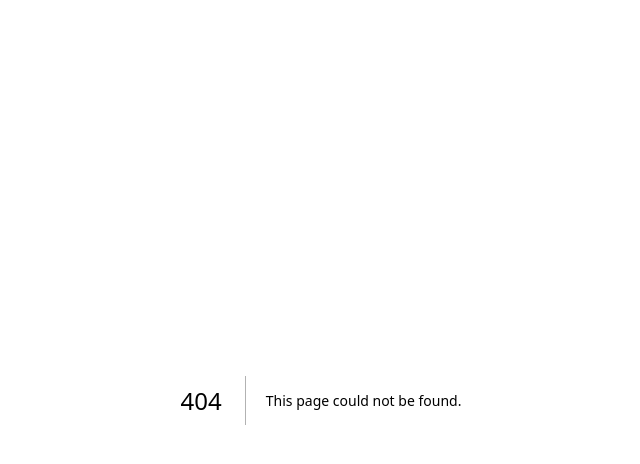
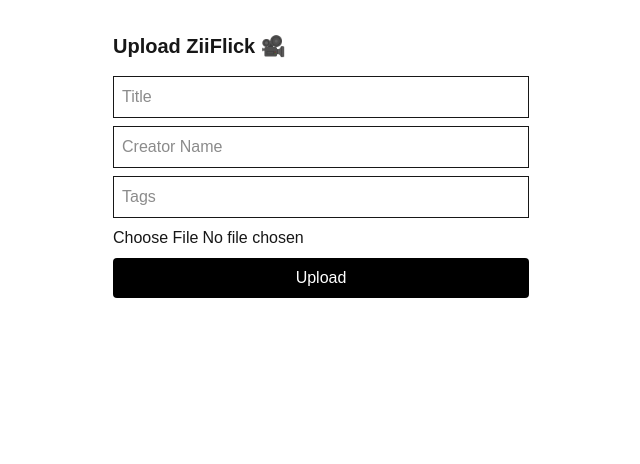
Before and after one commit to ZiiOZ/ziioz-platform, a Next.js app: page /ziiflick-upload in a window 1280 px wide. Before the commit this address had no page. Shown: the top 464 px of the page, without its empty margins (319-959 px from the left). Built offline with nearby package versions, Linux system fonts and the light colour scheme; no server answers.

Commit message:
✅ Added ZiiFlickUpload component and route for video uploads

```diff
--- /dev/null
+++ b/app/ziiflick-upload/page.tsx
@@ -0,0 +1,9 @@
+import ZiiFlickUpload from '@/components/ZiiFlickUpload';
+
+export default function ZiiFlickUploadPage() {
+  return (
+    <main className="p-4">
+      <ZiiFlickUpload />
+    </main>
+  );
+}
--- /dev/null
+++ b/components/ZiiFlickUpload.tsx
@@ -0,0 +1,90 @@
+'use client'
+import { useState } from 'react';
+import { createClient } from '@supabase/supabase-js';
+import { v4 as uuidv4 } from 'uuid';
+
+const supabase = createClient(
+  process.env.NEXT_PUBLIC_SUPABASE_URL!,
+  process.env.NEXT_PUBLIC_SUPABASE_KEY!
+);
+
+export default function ZiiFlickUpload() {
+  const [videoFile, setVideoFile] = useState<File | null>(null);
+  const [title, setTitle] = useState('');
+  const [creatorName, setCreatorName] = useState('');
+  const [tags, setTags] = useState('');
+
+  const handleUpload = async () => {
+    if (!videoFile) return;
+
+    const filename = `${uuidv4()}.${videoFile.name.split('.').pop()}`;
+    const { error: uploadError } = await supabase.storage
+      .from('ziiflicks')
+      .upload(filename, videoFile);
+
+    if (uploadError) {
+      alert('Upload failed');
+      return;
+    }
+
+    const publicURL = `${process.env.NEXT_PUBLIC_SUPABASE_URL}/storage/v1/object/public/ziiflicks/${filename}`;
+    const { error: dbError } = await supabase.from('ziiflicks').insert([
+      {
+        title,
+        video_url: publicURL,
+        creator_name: creatorName,
+        tags,
+        is_visible: true
+      }
+    ]);
+
+    if (dbError) {
+      alert('Database insert failed');
+    } else {
+      alert('Upload successful!');
+      setTitle('');
+      setCreatorName('');
+      setTags('');
+      setVideoFile(null);
+    }
+  };
+
+  return (
+    <div className="p-4 max-w-md mx-auto">
+      <h2 className="text-xl font-bold mb-4">Upload ZiiFlick 🎥</h2>
+      <input
+        type="text"
+        placeholder="Title"
+        className="w-full border mb-2 p-2"
+        value={title}
+        onChange={(e) => setTitle(e.target.value)}
+      />
+      <input
+        type="text"
+        placeholder="Creator Name"
+        className="w-full border mb-2 p-2"
+        value={creatorName}
+        onChange={(e) => setCreatorName(e.target.value)}
+      />
+      <input
+        type="text"
+        placeholder="Tags"
+        className="w-full border mb-2 p-2"
+        value={tags}
+        onChange={(e) => setTags(e.target.value)}
+      />
+      <input
+        type="file"
+        accept="video/*"
+        className="w-full mb-2"
+        onChange={(e) => setVideoFile(e.target.files?.[0] || null)}
+      />
+      <button
+        onClick={handleUpload}
+        className="bg-black text-white py-2 px-4 rounded w-full"
+      >
+        Upload
+      </button>
+    </div>
+  );
+}
```
